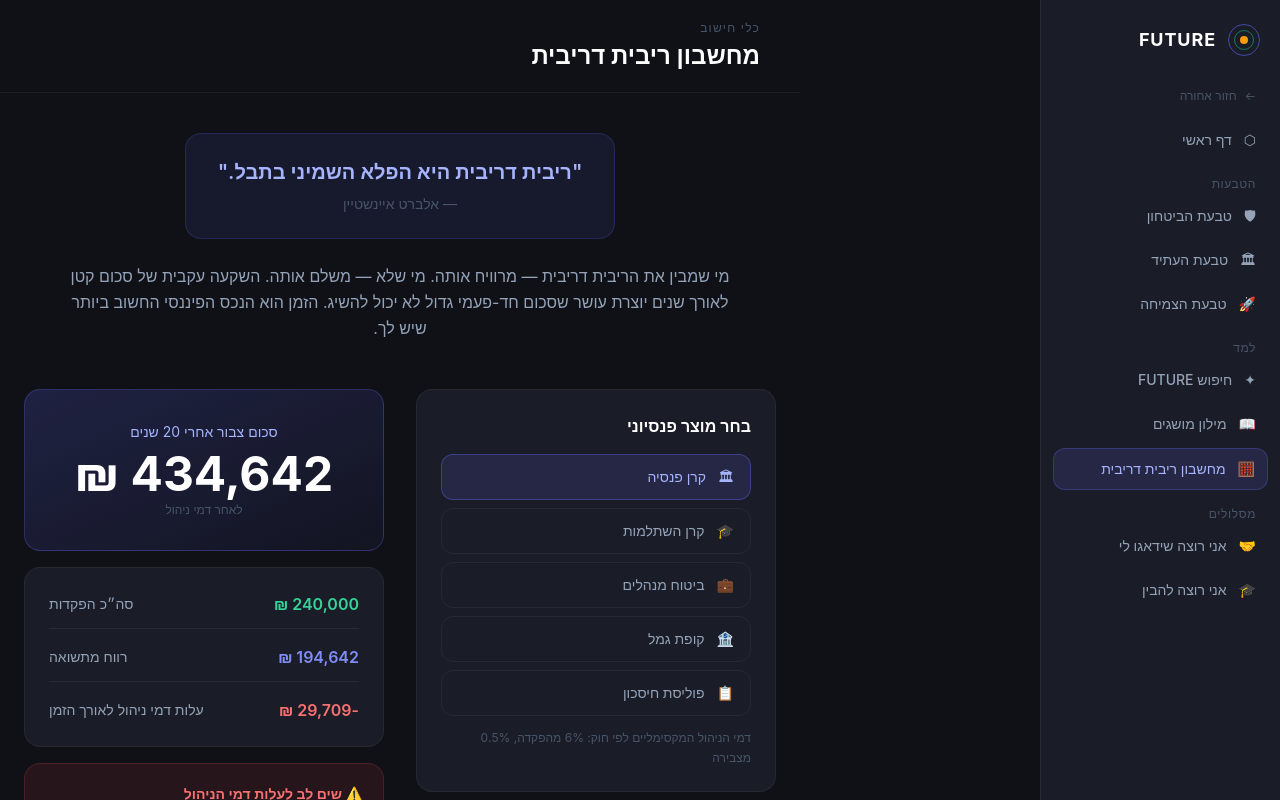
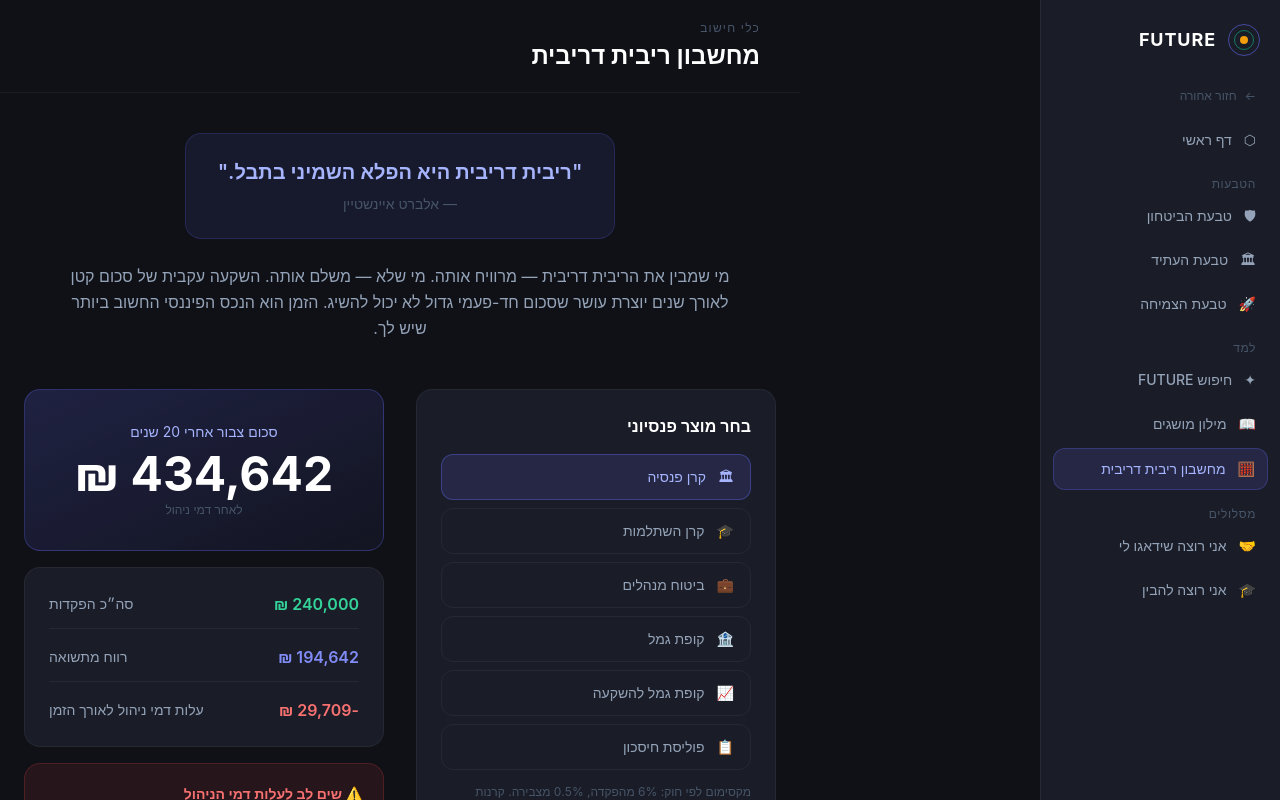
Before and after one commit to erezarnon12-arch/FUTURE, a Next.js app in the folder future-app/frontend/: page /learn/calculator in a window 1280 px wide. Shown: the top 800 px of the page. Built offline with nearby package versions, Linux system fonts and the light colour scheme.

Commit message:
Fix fee limits and add קופת גמל להשקעה based on 2026 regulations

```diff
--- a/future-app/frontend/app/learn/calculator/page.tsx
+++ b/future-app/frontend/app/learn/calculator/page.tsx
@@ -14,31 +14,31 @@ const PRODUCTS = [
     maxFeeBalance: 0.5,
     hasFeeDeposit: true,
     hasFeeBalance: true,
-    note: "דמי הניהול המקסימליים לפי חוק: 6% מהפקדה, 0.5% מצבירה",
+    note: "מקסימום לפי חוק: 6% מהפקדה, 0.5% מצבירה. קרנות ברירת מחדל: ~1% מהפקדה, ~0.22% מצבירה",
   },
   {
     id: "keren_hishtalmut",
     label: "קרן השתלמות",
     icon: "🎓",
     defaultFeeDeposit: 0,
-    defaultFeeBalance: 0.8,
+    defaultFeeBalance: 0.7,
     maxFeeDeposit: 0,
-    maxFeeBalance: 1.5,
+    maxFeeBalance: 1.05,
     hasFeeDeposit: false,
     hasFeeBalance: true,
-    note: "דמי ניהול מקסימליים: 1.5% מצבירה. אין דמי ניהול מהפקדה",
+    note: "מקסימום לפי חוק: 1.05% מצבירה. אין דמי ניהול מהפקדה",
   },
   {
     id: "bituach_menahalim",
     label: "ביטוח מנהלים",
     icon: "💼",
-    defaultFeeDeposit: 4,
-    defaultFeeBalance: 1.2,
-    maxFeeDeposit: 6,
-    maxFeeBalance: 2,
+    defaultFeeDeposit: 3,
+    defaultFeeBalance: 0.9,
+    maxFeeDeposit: 4,
+    maxFeeBalance: 1.1,
     hasFeeDeposit: true,
     hasFeeBalance: true,
-    note: "שים לב: ביטוח מנהלים נחשב יקר — כדאי לבדוק חלופות",
+    note: "מקסימום לפי חוק: 4% מהפקדה, 1.1% מצבירה. נחשב יקר — כדאי לבדוק חלופות",
   },
   {
     id: "kupat_gemel",
@@ -46,11 +46,23 @@ const PRODUCTS = [
     icon: "🏦",
     defaultFeeDeposit: 0,
     defaultFeeBalance: 0.6,
-    maxFeeDeposit: 0,
-    maxFeeBalance: 1.5,
-    hasFeeDeposit: false,
+    maxFeeDeposit: 4,
+    maxFeeBalance: 1.05,
+    hasFeeDeposit: true,
     hasFeeBalance: true,
-    note: "גמישה, ניתנת למשיכה בגיל 60. ללא דמי ניהול מהפקדה",
+    note: "מקסימום לפי חוק: 4% מהפקדה, 1.05% מצבירה. ניתן למשיכה מגיל 60",
+  },
+  {
+    id: "kupat_gemel_lehashkaa",
+    label: "קופת גמל להשקעה",
+    icon: "📈",
+    defaultFeeDeposit: 0,
+    defaultFeeBalance: 0.7,
+    maxFeeDeposit: 4,
+    maxFeeBalance: 1.05,
+    hasFeeDeposit: true,
+    hasFeeBalance: true,
+    note: "מקסימום לפי חוק: 4% מהפקדה, 1.05% מצבירה. נזילה בכל עת, הטבת מס בגיל 60",
   },
   {
     id: "polisa",
@@ -62,7 +74,7 @@ const PRODUCTS = [
     maxFeeBalance: 2,
     hasFeeDeposit: false,
     hasFeeBalance: true,
-    note: "נזילה בכל עת, אך דמי ניהול גבוהים יחסית",
+    note: "נזילה בכל עת. אין תקרה חוקית — כדאי להשוות בין חברות",
   },
 ];
 
```
